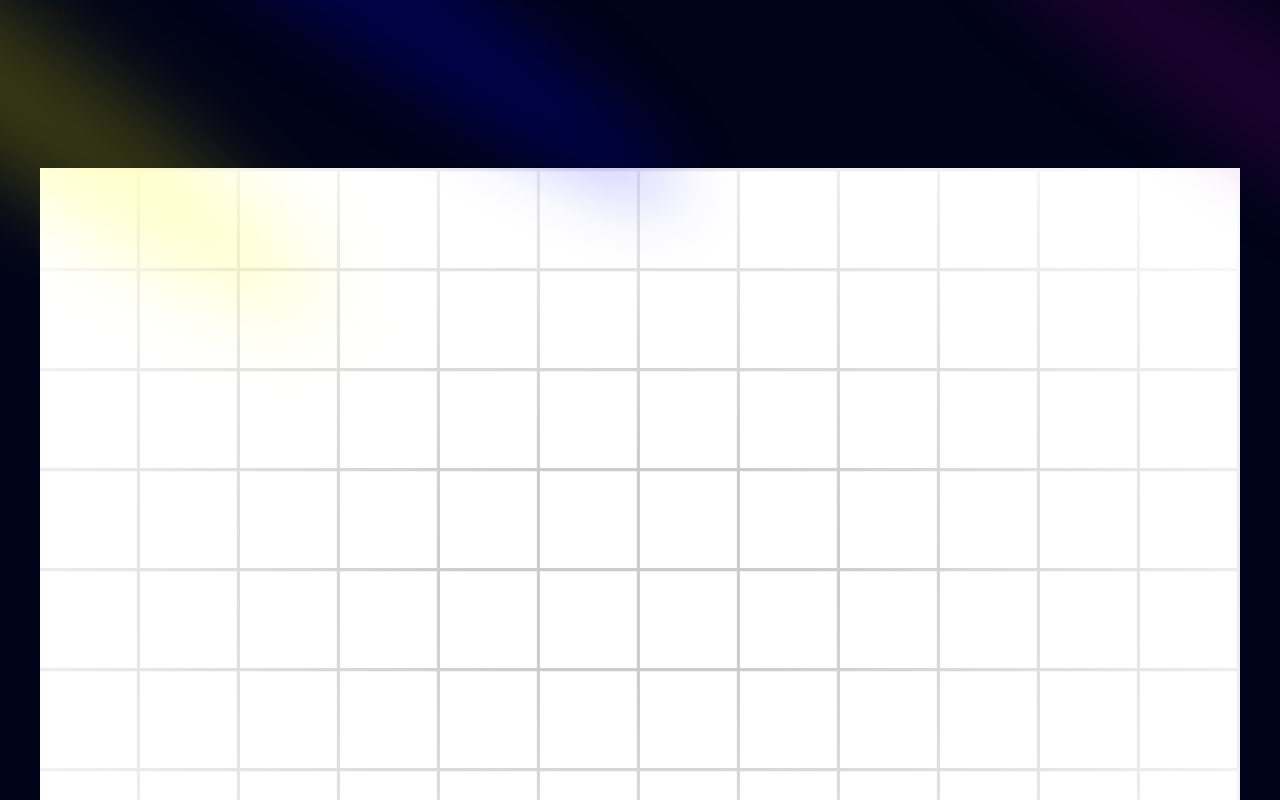
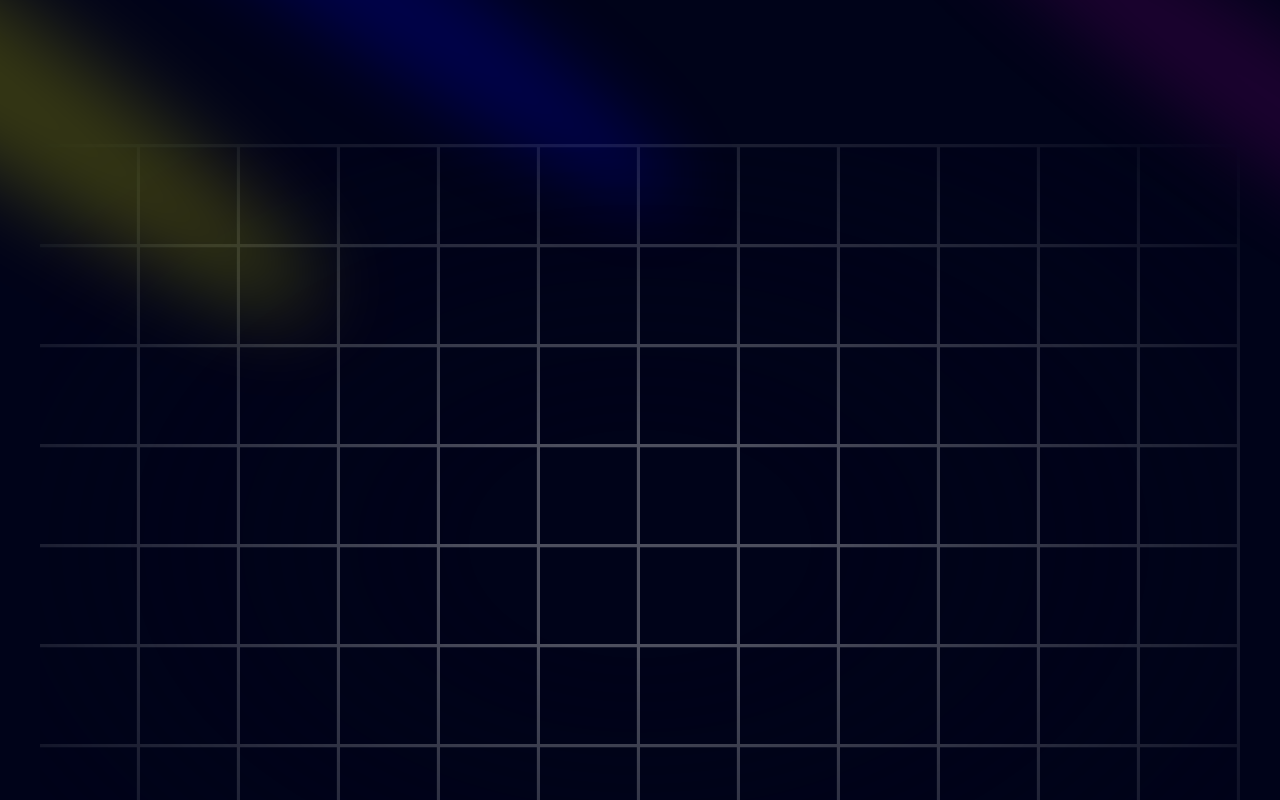
Before and after one commit to YanBerdin/next-portfolio, a Next.js app: page / in a window 1280 px wide. Shown: the top 800 px of the page. Built offline with nearby package versions, Linux system fonts and the light colour scheme.

Commit message:
add grid background to Hero Comp & install theme Provider

```diff
--- a/app/layout.tsx
+++ b/app/layout.tsx
@@ -1,12 +1,13 @@
 import type { Metadata } from "next";
 import { Inter } from "next/font/google";
 import "./globals.css";
+import { ThemeProvider } from "./provider";
 
 const inter = Inter({ subsets: ["latin"] });
 
 export const metadata: Metadata = {
   title: "Yan's Portfolio",
-  description: "Modern & Minimalist JS Mastery Portfolio",
+  description: "Modern & Minimalist Portfolio",
 };
 
 export default function RootLayout({
@@ -15,8 +16,18 @@
   children: React.ReactNode;
 }>) {
   return (
-    <html lang="en">
-      <body className={inter.className}>{children}</body>
+    <html lang="fr" suppressHydrationWarning>
+      <body className={inter.className}>
+      <ThemeProvider
+        attribute="class"
+        defaultTheme="dark"
+        // themes={['dark, light, system']}
+        enableSystem
+        disableTransitionOnChange
+      >
+        {children}
+      </ThemeProvider>
+      </body>
     </html>
   );
 }
--- a/app/page.tsx
+++ b/app/page.tsx
@@ -5,7 +5,7 @@
   return (
     <main className="relative bg-black-100 flex justify-center items-center flex-col overflow-hidden mx-auto sm:px-10 px-5" >
     <div className="max-width-7xl w-full">
-      <h1>Hello</h1>
+      {/*<h1>Hello</h1>*/}
       <Hero />
     </div>
 
--- /dev/null
+++ b/app/provider.tsx
@@ -0,0 +1,11 @@
+"use client"
+
+import * as React from "react"
+import { ThemeProvider as NextThemesProvider } from "next-themes"
+import { type ThemeProviderProps } from "next-themes/dist/types"
+
+export function ThemeProvider({ children, ...props }: ThemeProviderProps) {
+    return <NextThemesProvider {...props}  defaultTheme="dark" forcedTheme="dark">
+        {children}
+           </NextThemesProvider>
+}
--- a/components/Hero.tsx
+++ b/components/Hero.tsx
@@ -11,13 +11,7 @@
             </div>
             <div className="h-screen w-full dark:bg-black-100 bg-white  dark:bg-grid-white/[0.3] bg-grid-black/[0.2] relative flex items-center justify-center">
                 {/* Radial gradient for the container to give a faded look */}
-                <div className="absolute pointer-events-none inset-0 flex items-center justify-center dark:bg-black-100 bg-white [mask-image:radial-gradient(ellipse_at_center,transparent_20%,black)]"/>
-                {/*
-                <p className="text-4xl sm:text-7xl font-bold relative z-20 bg-clip-text text-transparent bg-gradient-to-b from-neutral-200 to-neutral-500 py-8">
-                    Backgrounds
-                </p>
-                */}
-
+                <div className="absolute pointer-events-none inset-0 flex items-center justify-center dark:bg-black-100  bg-white [mask-image:radial-gradient(ellipse_at_center,transparent_20%,black)]"/>
             </div>
         </div>
 
--- a/package.json
+++ b/package.json
@@ -9,10 +9,12 @@
     "lint": "next lint"
   },
   "dependencies": {
+    "@nextui-org/react": "^2.3.6",
     "clsx": "^2.1.1",
     "framer-motion": "^11.2.4",
     "mini-svg-data-uri": "^1.4.4",
     "next": "14.2.3",
+    "next-themes": "^0.3.0",
     "react": "^18",
     "react-dom": "^18",
     "tailwind-merge": "^2.3.0",
--- a/tailwind.config.ts
+++ b/tailwind.config.ts
@@ -7,8 +7,20 @@
   default: flattenColorPalette,
 } = require("tailwindcss/lib/util/flattenColorPalette");
 
+
+  function addVariablesForColors({ addBase, theme }: any) {
+    let allColors = flattenColorPalette(theme("colors"));
+    let newVars = Object.fromEntries(
+      Object.entries(allColors).map(([key, val]) => [`--${key}`, val])
+    );
+
+    addBase({
+      ":root": newVars,
+    });
+  }
+
 const config = {
-  darkMode: ["class"],
+  darkMode: ["class"],// Utiliser la classe pour le mode sombre uniquement
   content: [
     "./pages/**/*.{ts,tsx}",
     "./components/**/*.{ts,tsx}",
@@ -190,15 +202,5 @@
   ],
 } satisfies Config;
 
-function addVariablesForColors({ addBase, theme }: any) {
-  let allColors = flattenColorPalette(theme("colors"));
-  let newVars = Object.fromEntries(
-    Object.entries(allColors).map(([key, val]) => [`--${key}`, val])
-  );
-
-  addBase({
-    ":root": newVars,
-  });
-}
 
 export default config;
```
Also changed, not shown: 1 other file (tests, documents, lock files or other folders).
